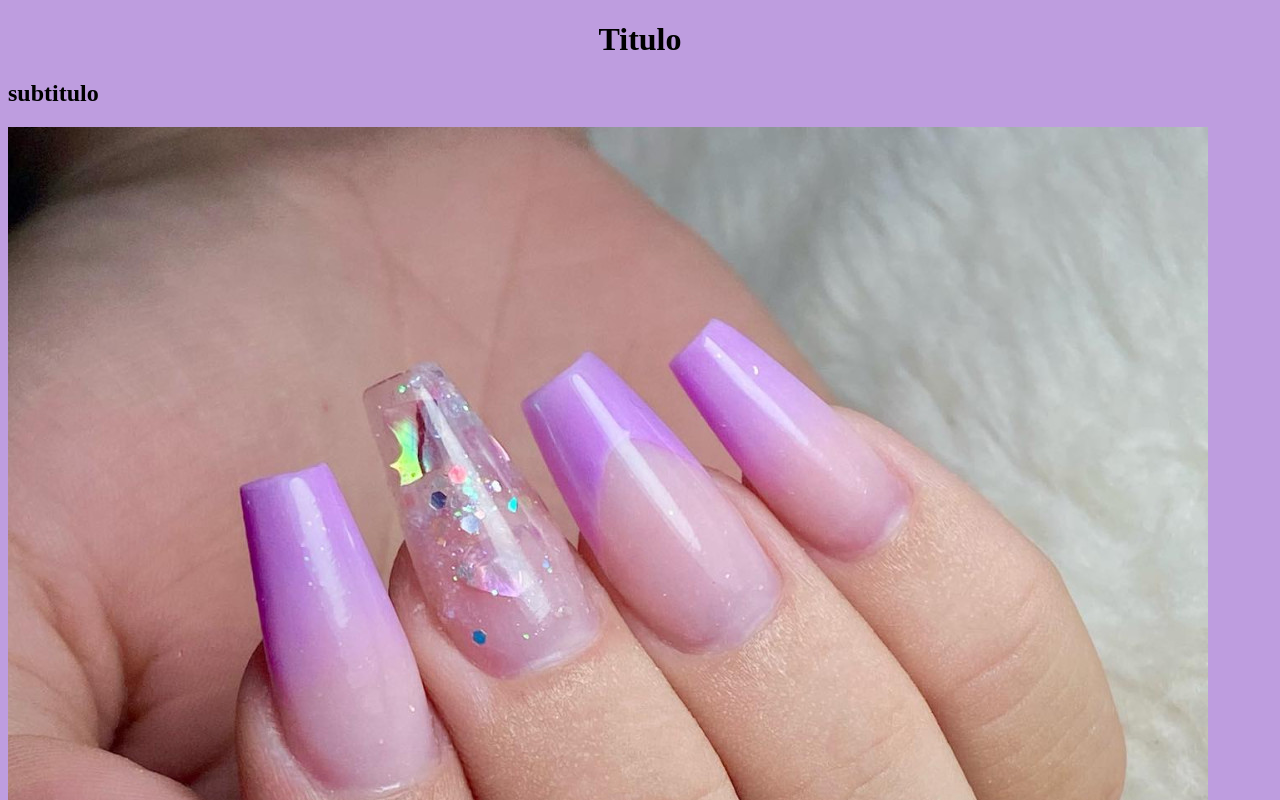
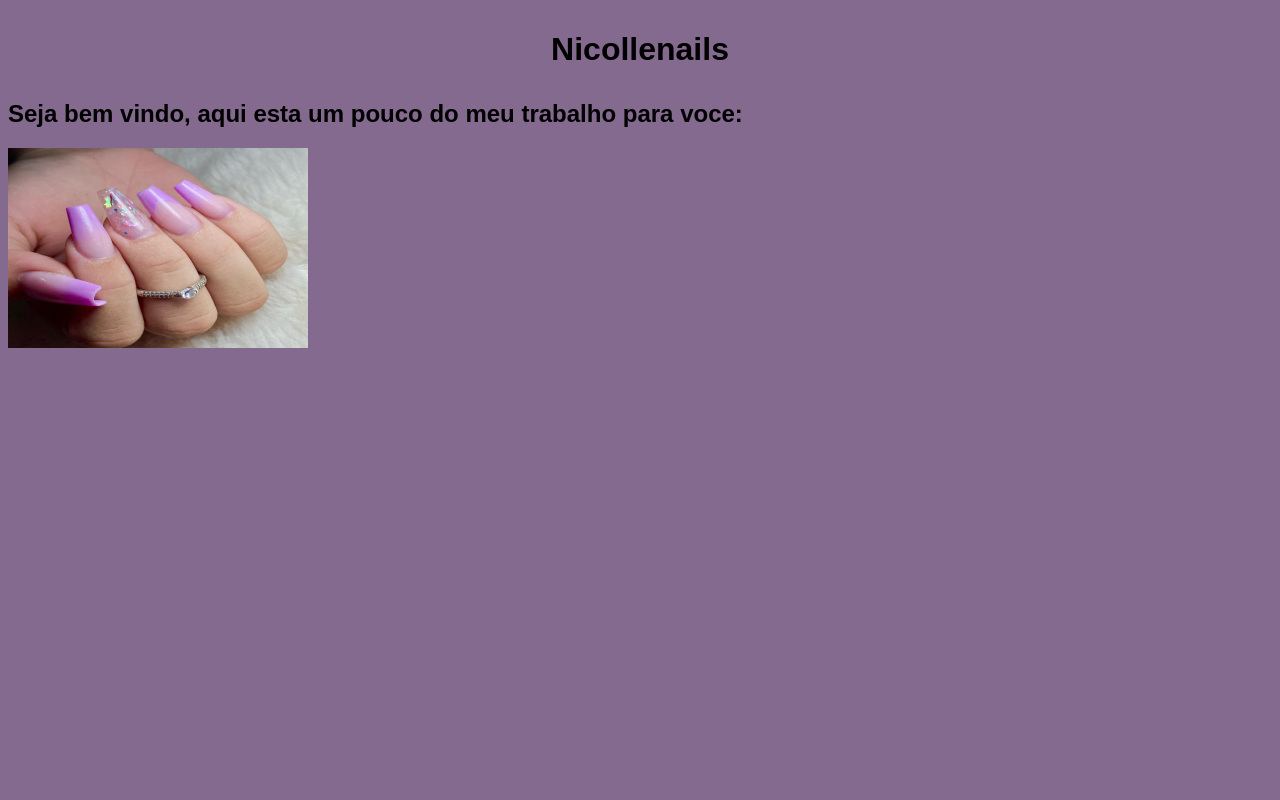
Before and after one commit to larissa2006kskskskskkssks/unhas, a plain HTML site: page Larissete/index.html in a window 1280 px wide. Shown: the top 800 px of the page. Drawn offline with Linux system fonts and the light colour scheme.

Commit message:
Add files via upload

```diff
--- a/Larissete/css/style.css
+++ b/Larissete/css/style.css
@@ -1,7 +1,10 @@
 body{
-    background-color:rgb(190, 157, 223)
+    font-family: Arial, Helvetica, sans-serif;
+    background-color:rgba(101, 69, 114, 0.795)
 }
 
 h1{
     text-align: center;
+    padding: 10px;
+
 }
--- a/Larissete/index.html
+++ b/Larissete/index.html
@@ -1,15 +1,15 @@
 <!DOCTYPE html>
-<html lang="en">
+<html lang="pt-br">
 <head>
     <link rel="stylesheet" href="css/style.css">
     <meta charset="UTF-8">
     <meta name="viewport" content="width=device-width, initial-scale=1.0">
-    <title>Document</title>
+    <title>Nicollenails</title>
 </head>
 <body>
-    <h1>Titulo</h1> <strong>
-    <h2>subtitulo</h2>
+    <h1>Nicollenails</h1> <strong>
+    <h2>Seja bem vindo, aqui esta um pouco do meu trabalho para voce:</h2>
 
-    <img src="img/unhas.jpg">
+    <img src="img/unhas.jpg" alt="mostruario" width="300" height="200">
 </body>
 </html>
```
